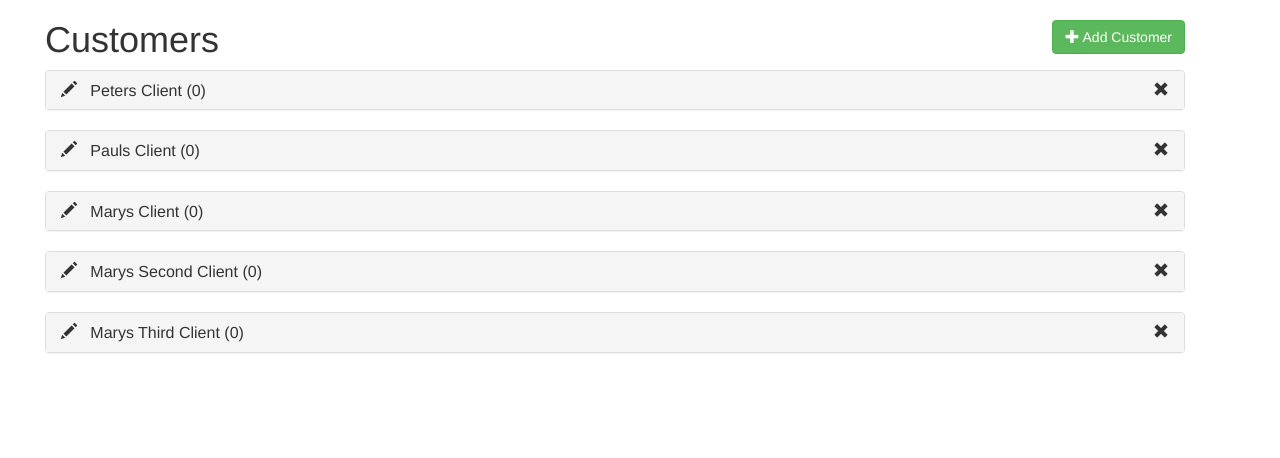
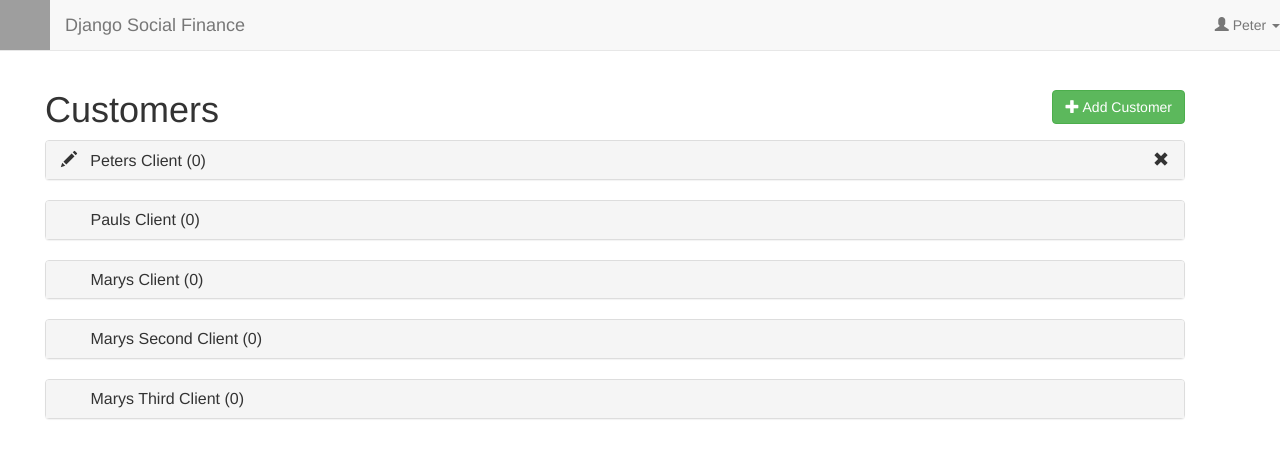
Before and after one commit to firstdayofjune/django_social_finance, a Django app: page / in a window 1280 px wide. Shown: the top 458 px of the page. Run offline with Django 3.2, Linux system fonts and the light colour scheme; a user stored in the database is signed in; data comes from the database, SQL or seed files in the repository; parts of the project's set-up code (start-up, migrations or seed data) failed here and were passed over; some libraries are stand-ins or nearby versions; grey boxes are pictures that could not be loaded.

Commit message:
Added navigation and changed display of edit and delete links to be dependent on the permissions

```diff
--- a/social_finance/bank_accounts/templates/bank_accounts/account_listing.html
+++ b/social_finance/bank_accounts/templates/bank_accounts/account_listing.html
@@ -9,36 +9,57 @@
 		<h1>Customers
 			<a class="pull-right btn btn-success" href="{% url 'bank-user-create' %}"><span class="glyphicon glyphicon-plus"></span> Add Customer</a>
 		</h1>
-			{% for user in users %}
+			{% for customer in customers %}
 				<div class="panel-group">
 				  <div class="panel panel-default">
 				    <div class="panel-heading">
 				      <h4 class="panel-title">
-				      	<a class="glyphicon glyphicon-pencil" href="{% url 'bank-user-update' user.id %}"></a> &nbsp;
-				        <a data-toggle="collapse" href="#accountPanel{{user.id}}">{{user.firstname}} {{user.lastname}} ({{user.accounts.all|length}})</a>
-				        <a class="pull-right glyphicon glyphicon-remove" href="{% url 'bank-user-delete' user.id %}"></a>
+				      	{% if customer.admin == user %}
+				      		<a class="glyphicon glyphicon-pencil" href="{% url 'bank-user-update' customer.id %}"></a> &nbsp;
+				      	{% else %}
+				      		<span class="glyph-placeholder"></span>
+				      	{% endif %}
+				        <a data-toggle="collapse" href="#accountPanel{{customer.id}}">{{customer.firstname}} {{customer.lastname}} ({{customer.accounts.all|length}})</a>
+				        {% if customer.admin == user %}
+				      		<a class="pull-right glyphicon glyphicon-remove" href="{% url 'bank-user-delete' customer.id %}"></a>
+				      	{% endif %}
 				      </h4>
 				    </div>
-				    <div id="accountPanel{{user.id}}" class="panel-collapse collapse">
-				      {% if user.accounts.all|length %}
+				    <div id="accountPanel{{customer.id}}" class="panel-collapse collapse">
+				      {% if customer.accounts.all|length %}
 						<table class="table table-hover">
 							<thead>
 								<tr>
 									<th>Account No</th>
 									<th>IBAN</th>
-									<th><a class="glyphicon glyphicon-plus" href="{% url 'bank-account-create' user.id %}"></a></th>
+									<th>
+										{% if customer.admin == user %}
+				      						<a class="glyphicon glyphicon-plus" href="{% url 'bank-account-create' customer.id %}"></a>
+				      					{% else %}
+				      						<span class="glyph-placeholder"></span>
+				      					{% endif %}
+									</th>
 								</tr>
 							</thead>
 
 							<tbody>
-								{% for account in user.accounts.all %}
+								{% for account in customer.accounts.all %}
 									<tr>
 										<td>{{ account.id }}</td>
 										<td>
-											{{ account.iban }} <a class="glyphicon glyphicon-pencil" href="{% url 'bank-account-update' user.id account.id %}"></a>
+											{{ account.iban }}
+											{% if customer.admin == user %}
+				      							<a class="glyphicon glyphicon-pencil" href="{% url 'bank-account-update' customer.id account.id %}"></a>
+				      						{% else %}
+				      							<span class="glyph-placeholder"></span>
+				      						{% endif %}
 										</td>
 										<td>
-											<a class="glyphicon glyphicon-remove" href="{% url 'bank-account-delete' user.id account.id %}"></a>
+											{% if customer.admin == user %}
+				      							<a class="glyphicon glyphicon-remove" href="{% url 'bank-account-delete' customer.id account.id %}"></a>
+				      						{% else %}
+				      							<span class="glyph-placeholder"></span>
+				      						{% endif %}
 										</td>
 									</tr>
 				      			{% endfor %}
@@ -47,7 +68,11 @@
 				      {% else %}
 				      	<div class="alert alert-info">
 					      	There are no Accounts available yet.
-					      		<a class="btn btn-success" href="{% url 'bank-account-create' user.id %}"><span class="glyphicon glyphicon-plus"></span> Add account</a>
+					      	{% if customer.admin == user %}
+	  							<a class="btn btn-success" href="{% url 'bank-account-create' customer.id %}"><span class="glyphicon glyphicon-plus"></span> Add account</a>
+	  						{% else %}
+	  							Ask {{customer.admin}} to create an account for the user.
+	  						{% endif %}
 					     </div>
 				      {% endif %}
 				    </div>
--- a/social_finance/bank_accounts/views.py
+++ b/social_finance/bank_accounts/views.py
@@ -10,7 +10,9 @@ from bank_accounts import models as bank_account_models
 class AccountListing(generic.ListView):
 	model = bank_account_models.BankUser
 	template_name = 'bank_accounts/account_listing.html'
-	context_object_name = 'users'
+	context_object_name = 'customers'
+	queryset = bank_account_models.BankUser.objects.order_by('id')
+
 
 
 #############################
--- a/social_finance/social_finance/urls.py
+++ b/social_finance/social_finance/urls.py
@@ -22,6 +22,7 @@ from bank_accounts import views as bank_account_views
 urlpatterns = [
     url(r'^admin/', admin.site.urls),
     url(r'^$', login_required(bank_account_views.AccountListing.as_view()), name='home'),
+    url(r'^accounts/logout/$', 'django.contrib.auth.views.logout', {'next_page': '/'}, name='auth_logout'),
     url('accounts/', include('allauth.urls')),
     # BankUser CUD
     url(r'^bank-user-create/$', login_required(bank_account_views.BankUserCreate.as_view()), name='bank-user-create'),
--- a/social_finance/static/social_finance/css/style.css
+++ b/social_finance/static/social_finance/css/style.css
@@ -5,3 +5,16 @@
 .table td .glyphicon-remove {
 	color: #AA0000;
 }
+
+.container-fluid {
+	margin-top: 70px;
+}
+
+span.glyph-placeholder {
+	display: inline-block;
+	width: 25px;
+}
+
+tbody td:first-of-type {
+	width: 20%;
+}
--- a/social_finance/templates/social_finance/base.html
+++ b/social_finance/templates/social_finance/base.html
@@ -19,6 +19,8 @@
     	{% endblock %}
 	</head>
 	<body>
+		{% include 'social_finance/navigation.html' %}
+
 		<div class="container-fluid">
 			<div class="col-md-6	">
 				{% block content %}
--- /dev/null
+++ b/social_finance/templates/social_finance/navigation.html
@@ -0,0 +1,32 @@
+<nav class="navbar navbar-fixed-top navbar-default" role="navigation">
+<!-- Brand and toggle get grouped for better mobile display -->
+<div class="navbar-header">
+    <button type="button" class="navbar-toggle" data-toggle="collapse" data-target="#main-navbar">
+        <span class="sr-only">Toggle navigation</span>
+        <!-- Display typical three-bar menu button -->
+        <span class="icon-bar"></span>
+        <span class="icon-bar"></span>
+        <span class="icon-bar"></span>
+    </button>
+	<img class="pull-left" src="http://www.tdd-django-tutorial.com/static/images/django_pony2.png" width="50px" height="50px"><a class="navbar-brand" href="{% url 'home' %}">Django Social Finance</a>
+</div>
+<!-- Collect the nav links, forms, and other content for toggling -->
+<div class="collapse navbar-collapse" id="main-navbar">
+    <ul class="nav navbar-nav">
+    {% block navitems_left %}
+    {% endblock %}
+    </ul>
+    <ul class="nav navbar-nav navbar-right">
+        {% block navitems_right %}
+        {% endblock %}
+        {% if user.is_authenticated %}
+        <li class="dropdown">
+            <a href="#" class="dropdown-toggle" data-toggle="dropdown"><i class="glyphicon glyphicon-user"></i> {{ user.username }} <b class="caret"></b></a>
+            <ul class="dropdown-menu">
+                <li><a href="{% url 'auth_logout' %}">Logout</a></li>
+            </ul>
+        </li>
+        {% endif %}
+    </ul>
+</div><!-- /.navbar-collapse -->
+</nav>
```
